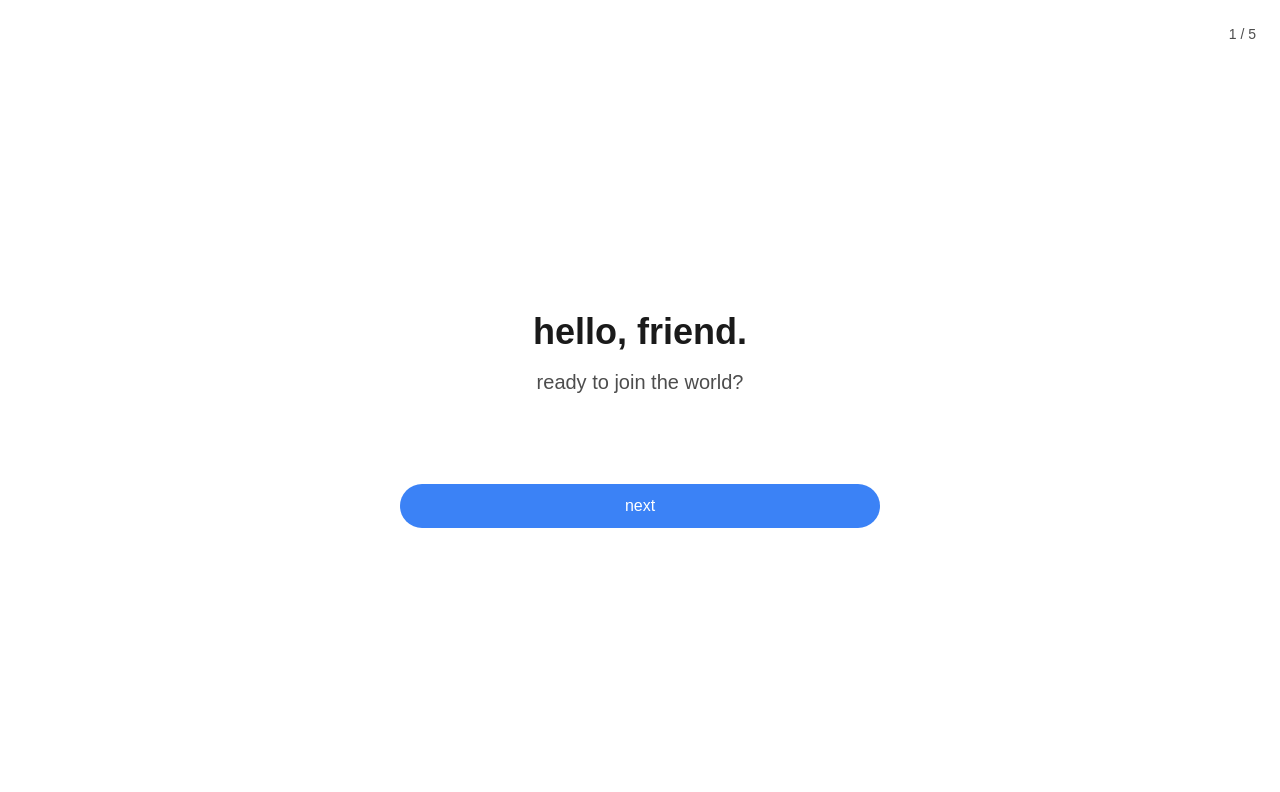
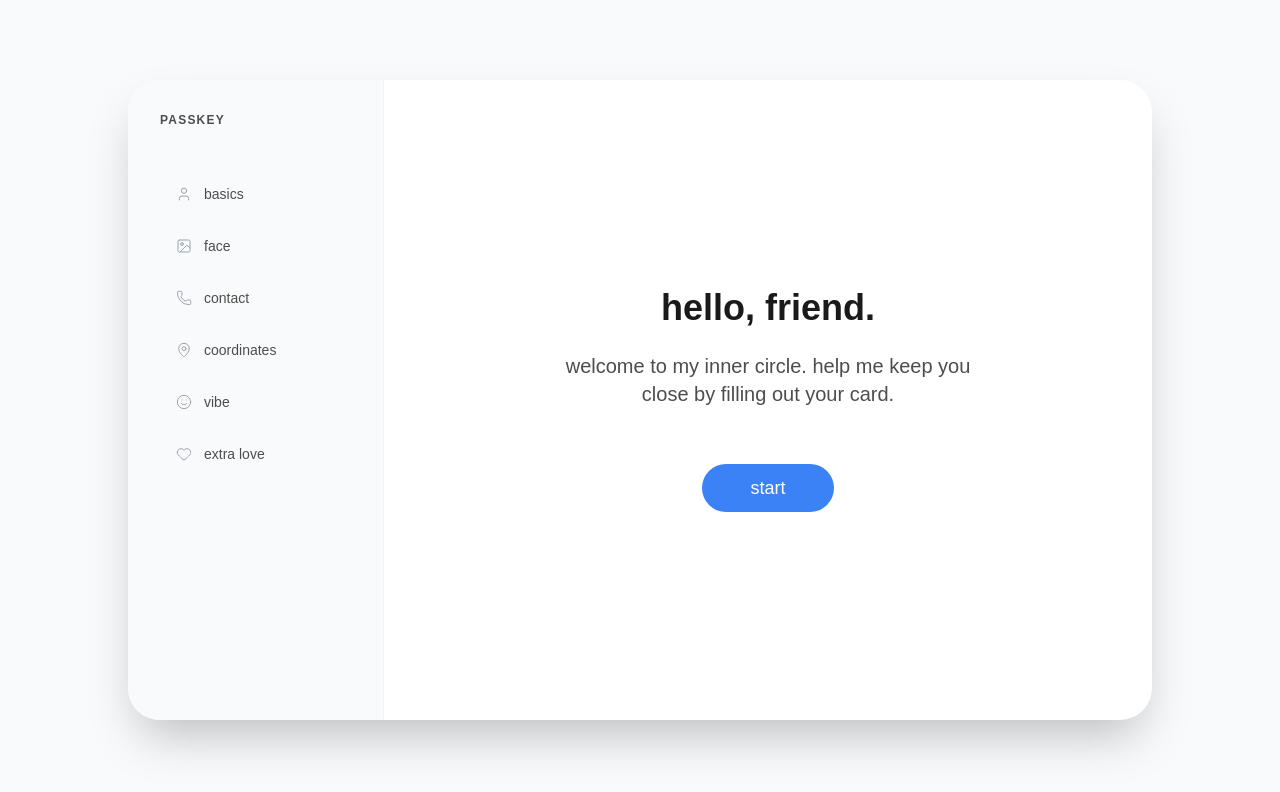
Before and after one commit to AnushriyaB/human-crm, a React (Vite) app: page /friend-form in a window 1280 px wide. Shown: the top 792 px of the page. Built offline with nearby package versions, Linux system fonts and the light colour scheme; a web font is replaced by a local one.

Commit message:
Refactor: Icons, FriendForm Design, Address Hint, Clickability

```diff
--- a/package.json
+++ b/package.json
@@ -12,6 +12,7 @@
     "dependencies": {
         "clsx": "^2.1.0",
         "framer-motion": "^11.0.0",
+        "lucide-react": "^0.562.0",
         "react": "^18.2.0",
         "react-dom": "^18.2.0",
         "react-router-dom": "^6.22.0",
--- /dev/null
+++ b/src/components/ui/Icons.jsx
@@ -0,0 +1,26 @@
+import React from 'react';
+import {
+    Smile,
+    MapPin,
+    Phone,
+    Heart,
+    Briefcase,
+    Calendar,
+    Gift,
+    Image as ImageIcon,
+    MessageSquare,
+    User
+} from 'lucide-react';
+
+export const Icons = {
+    Basics: ({ className }) => <User className={className} strokeWidth={1.5} />,
+    Face: ({ className }) => <ImageIcon className={className} strokeWidth={1.5} />,
+    Contact: ({ className }) => <Phone className={className} strokeWidth={1.5} />,
+    Coordinates: ({ className }) => <MapPin className={className} strokeWidth={1.5} />,
+    Vibe: ({ className }) => <Smile className={className} strokeWidth={1.5} />,
+    ExtraLove: ({ className }) => <Heart className={className} strokeWidth={1.5} />,
+    Gift: ({ className }) => <Gift className={className} strokeWidth={1.5} />,
+    Briefcase: ({ className }) => <Briefcase className={className} strokeWidth={1.5} />,
+    Calendar: ({ className }) => <Calendar className={className} strokeWidth={1.5} />,
+    Notes: ({ className }) => <MessageSquare className={className} strokeWidth={1.5} />,
+};
--- a/src/pages/Dashboard.jsx
+++ b/src/pages/Dashboard.jsx
@@ -107,7 +107,7 @@ export default function Dashboard() {
                 </div>
 
                 {/* Friend Cards Layer */}
-                <div className="absolute inset-0">
+                <div className="absolute inset-0 z-20 pointer-events-none">
                     {friends.map((f, i) => {
                         // Deterministic random position based on ID or index for stability across renders (demo only)
                         // In reality, would be lat/long. Using Math.sin for pseudo-randomness.
@@ -123,7 +123,7 @@ export default function Dashboard() {
                                 initial={{ scale: 0, opacity: 0 }}
                                 animate={{ scale: 1, opacity: 1 }}
                                 transition={{ delay: i * 0.1, type: "spring" }}
-                                className="absolute group cursor-pointer"
+                                className="absolute group cursor-pointer pointer-events-auto"
                                 style={{ left: `${x}%`, top: `${y}%` }}
                                 onClick={() => setSelectedFriend(f)}
                             >
--- a/src/pages/FriendForm.jsx
+++ b/src/pages/FriendForm.jsx
@@ -4,13 +4,16 @@ import { useLocation, useNavigate } from 'react-router-dom';
 import { Button } from '../components/ui/Button';
 import { Input } from '../components/ui/Input';
 import { useFriends } from '../context/FriendContext';
+import { Icons } from '../components/ui/Icons';
 
 const STEPS = [
-    { id: 'welcome', title: '' },
-    { id: 'basics', title: 'basics' },
-    { id: 'contact', title: 'stay close' },
-    { id: 'location', title: 'coordinates' },
-    { id: 'notes', title: 'extra love' }
+    { id: 'welcome', title: 'welcome', icon: null },
+    { id: 'basics', title: 'basics', icon: Icons.Basics },
+    { id: 'photo', title: 'face', icon: Icons.Face },
+    { id: 'contact', title: 'contact', icon: Icons.Contact },
+    { id: 'coordinates', title: 'coordinates', icon: Icons.Coordinates },
+    { id: 'vibe', title: 'vibe', icon: Icons.Vibe },
+    { id: 'extra', title: 'extra love', icon: Icons.ExtraLove }
 ];
 
 export default function FriendForm() {
@@ -21,16 +24,21 @@ export default function FriendForm() {
     const initialName = state?.name || 'friend';
     const passphrase = state?.passphrase || '';
 
-    const [currentStep, setCurrentStep] = useState(0);
+    const [currentStepIndex, setCurrentStepIndex] = useState(0);
     const [formData, setFormData] = useState({
         name: initialName,
+        photo: null,
         birthday: '',
         anniversary: '',
         partner: '',
-        children: '',
         phone: '',
+        email: '',
         address: '',
+        city: '',
+        memory: '',
+        how_we_met: '',
         notes: '',
+        gift_ideas: ''
     });
 
     const handleChange = (e) => {
@@ -38,12 +46,8 @@ export default function FriendForm() {
     };
 
     const next = () => {
-        if (currentStep < STEPS.length - 1) setCurrentStep(c => c + 1);
+        if (currentStepIndex < STEPS.length - 1) setCurrentStepIndex(c => c + 1);
         else handleSubmit();
-    };
-
-    const back = () => {
-        if (currentStep > 0) setCurrentStep(c => c - 1);
     };
 
     const handleSubmit = () => {
@@ -51,119 +55,224 @@ export default function FriendForm() {
         navigate('/dashboard');
     };
 
-    const stepVariants = {
-        initial: { opacity: 0, x: 20 },
-        animate: { opacity: 1, x: 0 },
-        exit: { opacity: 0, x: -20 }
-    };
-
+    const renderStepContent = (stepId) => {
+        switch (stepId) {
+            case 'welcome':
                 return (
-        <div className="flex flex-col items-center justify-center min-h-screen bg-white p-6 md:p-12 max-w-xl mx-auto lowercase">
-            <div className="w-full absolute top-6 left-0 px-6 flex justify-between items-center text-sm text-text-secondary">
-                <span>{passphrase}</span>
-                <span>{currentStep + 1} / {STEPS.length}</span>
+                    <div className="flex flex-col items-center justify-center h-full text-center space-y-6">
+                        <h1 className="text-4xl font-bold text-text-primary">hello, {initialName}.</h1>
+                        <p className="text-xl text-text-secondary max-w-md">welcome to my inner circle. help me keep you close by filling out your card.</p>
+                        <div className="pt-8">
+                            <Button onClick={next} size="lg" className="px-12 rounded-full lowercase">start</Button>
                         </div>
-
-            <AnimatePresence mode="wait">
-                <motion.div
-                    key={currentStep}
-                    variants={stepVariants}
-                    initial="initial"
-                    animate="animate"
-                    exit="exit"
-                    className="w-full space-y-8"
-                >
-                    {currentStep === 0 && (
-                        <div className="text-center space-y-4 py-10">
-                            <h1 className="text-4xl font-bold text-text-primary">hello, {initialName}.</h1>
-                            <p className="text-xl text-text-secondary">ready to join the world?</p>
                     </div>
-                    )}
-
-                    {currentStep === 1 && (
-                        <div className="space-y-6">
-                            <h2 className="text-2xl font-bold">first, some dates.</h2>
+                );
+            case 'basics':
+                return (
+                    <div className="space-y-6 max-w-md mx-auto pt-10">
+                        <h2 className="text-2xl font-bold lowercase">the basics</h2>
                         <div className="space-y-4">
-                                <div className="space-y-2">
-                                    <label className="text-sm font-medium text-text-secondary">birthday</label>
+                            <div>
+                                <label className="text-sm font-medium text-text-secondary lowercase mb-2 block">birthday</label>
                                 <Input name="birthday" type="date" value={formData.birthday} onChange={handleChange} />
                             </div>
-                                <div className="space-y-2">
-                                    <label className="text-sm font-medium text-text-secondary">anniversary</label>
+                            <div>
+                                <label className="text-sm font-medium text-text-secondary lowercase mb-2 block">anniversary</label>
                                 <Input name="anniversary" type="date" value={formData.anniversary} onChange={handleChange} />
                             </div>
                         </div>
                     </div>
+                );
+            case 'photo':
+                return (
+                    <div className="space-y-6 max-w-md mx-auto pt-10 text-center">
+                        <h2 className="text-2xl font-bold lowercase">show me your face</h2>
+                        <div className="flex flex-col items-center justify-center space-y-6">
+                            <label className="relative w-40 h-40 rounded-full bg-gray-50 hover:bg-gray-100 cursor-pointer flex items-center justify-center border-2 border-dashed border-gray-200 transition-colors group overflow-hidden">
+                                {formData.photo ? (
+                                    <img src={formData.photo} alt="preview" className="w-full h-full object-cover" />
+                                ) : (
+                                    <div className="flex flex-col items-center gap-2 text-text-secondary group-hover:text-brand transition-colors">
+                                        <Icons.Face className="w-8 h-8 opacity-50" />
+                                        <span className="lowercase text-sm">upload</span>
+                                    </div>
                                 )}
-
-                    {currentStep === 2 && (
-                        <div className="space-y-6">
-                            <h2 className="text-2xl font-bold">who are your people?</h2>
+                                <input
+                                    type="file"
+                                    accept="image/*"
+                                    className="hidden"
+                                    onChange={(e) => {
+                                        if (e.target.files && e.target.files[0]) {
+                                            const url = URL.createObjectURL(e.target.files[0]);
+                                            setFormData({ ...formData, photo: url });
+                                        }
+                                    }}
+                                />
+                            </label>
+                        </div>
+                    </div>
+                );
+            case 'contact':
+                return (
+                    <div className="space-y-6 max-w-md mx-auto pt-10">
+                        <h2 className="text-2xl font-bold lowercase">stay close</h2>
                         <div className="space-y-4">
-                                <div className="space-y-2">
-                                    <label className="text-sm font-medium text-text-secondary">partner</label>
-                                    <Input name="partner" value={formData.partner} onChange={handleChange} placeholder="name" />
+                            <div>
+                                <label className="text-sm font-medium text-text-secondary lowercase mb-2 block">phone</label>
+                                <Input name="phone" type="tel" value={formData.phone} onChange={handleChange} placeholder="digits" />
                             </div>
-                                <div className="space-y-2">
-                                    <label className="text-sm font-medium text-text-secondary">phone</label>
-                                    <Input name="phone" type="tel" value={formData.phone} onChange={handleChange} placeholder="digits" />
+                            <div>
+                                <label className="text-sm font-medium text-text-secondary lowercase mb-2 block">email</label>
+                                <Input name="email" type="email" value={formData.email} onChange={handleChange} placeholder="digital letter" />
                             </div>
                         </div>
                     </div>
-                    )}
-
-                    {currentStep === 3 && (
-                        <div className="space-y-6">
-                            <h2 className="text-2xl font-bold">where are you?</h2>
+                );
+            case 'coordinates':
+                return (
+                    <div className="space-y-6 max-w-md mx-auto pt-10">
+                        <h2 className="text-2xl font-bold lowercase">coordinates</h2>
                         <div className="space-y-4">
-                                <div className="space-y-2">
-                                    <label className="text-sm font-medium text-text-secondary">address</label>
-                                    <Input name="address" value={formData.address} onChange={handleChange} placeholder="full address" />
-
-                                    {formData.address && formData.address.length > 5 && (
-                                        <motion.p
-                                            initial={{ opacity: 0, y: 5 }}
-                                            animate={{ opacity: 1, y: 0 }}
-                                            className="text-brand text-sm italic"
-                                        >
+                            <div>
+                                <label className="text-sm font-medium text-text-secondary lowercase mb-2 block">full address</label>
+                                <Input name="address" value={formData.address} onChange={handleChange} placeholder="street, etc." />
+                                <p className="text-brand text-xs mt-2 lowercase italic">
                                     "i can order something nice for you if you put your full address"
-                                        </motion.p>
-                                    )}
+                                </p>
+                            </div>
+                            <div>
+                                <label className="text-sm font-medium text-text-secondary lowercase mb-2 block">city</label>
+                                <Input name="city" value={formData.city} onChange={handleChange} placeholder="current base" />
                             </div>
                         </div>
                     </div>
-                    )}
-
-                    {currentStep === 4 && (
-                        <div className="space-y-6">
-                            <h2 className="text-2xl font-bold">anything else?</h2>
+                );
+            case 'vibe':
+                return (
+                    <div className="space-y-6 max-w-md mx-auto pt-10">
+                        <h2 className="text-2xl font-bold lowercase">the vibe</h2>
                         <div className="space-y-4">
-                                <div className="space-y-2">
-                                    <label className="text-sm font-medium text-text-secondary">notes</label>
+                            <div>
+                                <label className="text-sm font-medium text-text-secondary lowercase mb-2 block">how do we know each other?</label>
+                                <Input name="how_we_met" value={formData.how_we_met} onChange={handleChange} placeholder="origin story" />
+                            </div>
+                            <div>
+                                <label className="text-sm font-medium text-text-secondary lowercase mb-2 block">favorite memory</label>
+                                <textarea
+                                    name="memory"
+                                    value={formData.memory}
+                                    onChange={handleChange}
+                                    className="flex w-full rounded-xl border border-border bg-white px-4 py-2 text-text-primary placeholder:text-gray-400 focus-visible:outline-none focus-visible:ring-2 focus-visible:ring-brand focus-visible:ring-offset-2 min-h-[100px] resize-none"
+                                    placeholder="that one time..."
+                                />
+                            </div>
+                        </div>
+                    </div>
+                );
+            case 'extra':
+                return (
+                    <div className="space-y-6 max-w-md mx-auto pt-10">
+                        <h2 className="text-2xl font-bold lowercase">extra love</h2>
+                        <div className="space-y-4">
+                            <div>
+                                <label className="text-sm font-medium text-text-secondary lowercase mb-2 block">gift ideas</label>
+                                <Input name="gift_ideas" value={formData.gift_ideas} onChange={handleChange} placeholder="wishlist" />
+                            </div>
+                            <div>
+                                <label className="text-sm font-medium text-text-secondary lowercase mb-2 block">notes</label>
                                 <textarea
                                     name="notes"
                                     value={formData.notes}
                                     onChange={handleChange}
-                                        className="flex w-full rounded-xl border border-border bg-white px-4 py-2 text-text-primary placeholder:text-gray-400 focus-visible:outline-none focus-visible:ring-2 focus-visible:ring-brand focus-visible:ring-offset-2 min-h-[150px]"
-                                        placeholder="what makes you, you?"
+                                    className="flex w-full rounded-xl border border-border bg-white px-4 py-2 text-text-primary placeholder:text-gray-400 focus-visible:outline-none focus-visible:ring-2 focus-visible:ring-brand focus-visible:ring-offset-2 min-h-[100px] resize-none"
+                                    placeholder="anything else?"
                                 />
                             </div>
                         </div>
                     </div>
-                    )}
+                );
+            default:
+                return null;
+        }
+    }
 
-                    <div className="flex gap-4 pt-4">
-                        {currentStep > 0 && (
-                            <Button variant="ghost" onClick={back} className="flex-1">
-                                back
-                            </Button>
-                        )}
-                        <Button onClick={next} className="flex-1">
-                            {currentStep === STEPS.length - 1 ? 'finish' : 'next'}
-                        </Button>
+    return (
+        <div className="flex h-screen w-full bg-gray-50 items-center justify-center p-4 lowercase">
+            <motion.div
+                initial={{ opacity: 0, scale: 0.95 }}
+                animate={{ opacity: 1, scale: 1 }}
+                className="bg-white w-full max-w-5xl h-[80vh] rounded-[2rem] shadow-2xl overflow-hidden flex"
+            >
+                {/* Sidebar Navigation */}
+                <div className="w-64 bg-gray-50 border-r border-gray-100 p-8 flex flex-col hidden md:flex">
+                    <div className="mb-10">
+                        <div className="text-xs font-bold text-text-secondary uppercase tracking-widest mb-1">Passkey</div>
+                        <div className="font-mono text-brand">{passphrase}</div>
                     </div>
+
+                    <nav className="space-y-2 flex-1">
+                        {STEPS.map((step, index) => {
+                            if (!step.icon) return null;
+                            const Icon = step.icon;
+                            const isActive = currentStepIndex === index;
+                            const isPast = currentStepIndex > index;
+
+                            return (
+                                <button
+                                    key={step.id}
+                                    onClick={() => setCurrentStepIndex(index)}
+                                    className={`w-full flex items-center gap-3 px-4 py-3 rounded-xl text-sm font-medium transition-all ${isActive
+                                        ? 'bg-white shadow-sm text-brand'
+                                        : 'text-text-secondary hover:bg-gray-100 hover:text-text-primary'
+                                        }`}
+                                >
+                                    <Icon className={`w-4 h-4 ${isActive ? 'text-brand' : 'text-gray-400'}`} />
+                                    {step.title}
+                                    {isPast && <div className="ml-auto text-brand text-xs">✓</div>}
+                                </button>
+                            )
+                        })}
+                    </nav>
+                </div>
+
+                {/* Main Content Area */}
+                <div className="flex-1 flex flex-col relative">
+                    {/* Progress Bar (Mobile) */}
+                    <div className="h-1 bg-gray-100 w-full md:hidden">
+                        <motion.div
+                            className="h-full bg-brand"
+                            initial={{ width: 0 }}
+                            animate={{ width: `${((currentStepIndex + 1) / STEPS.length) * 100}%` }}
+                        />
+                    </div>
+
+                    <div className="flex-1 overflow-y-auto p-8 md:p-12 relative">
+                        <AnimatePresence mode="wait">
+                            <motion.div
+                                key={currentStepIndex}
+                                initial={{ opacity: 0, y: 10 }}
+                                animate={{ opacity: 1, y: 0 }}
+                                exit={{ opacity: 0, y: -10 }}
+                                className="h-full"
+                            >
+                                {renderStepContent(STEPS[currentStepIndex].id)}
                             </motion.div>
                         </AnimatePresence>
                     </div>
+
+                    {/* Footer Actions */}
+                    {currentStepIndex > 0 && (
+                        <div className="p-8 border-t border-gray-100 flex justify-between items-center bg-white">
+                            <Button variant="ghost" onClick={() => setCurrentStepIndex(c => c - 1)} className="lowercase">
+                                back
+                            </Button>
+                            <Button onClick={next} className="min-w-[100px] lowercase">
+                                {currentStepIndex === STEPS.length - 1 ? 'finish' : 'next'}
+                            </Button>
+                        </div>
+                    )}
+                </div>
+            </motion.div>
+        </div>
     );
 }
```
Also changed, not shown: 6 other files (tests, documents, lock files or other folders). Lines whose indentation alone changed are shown as unchanged.
